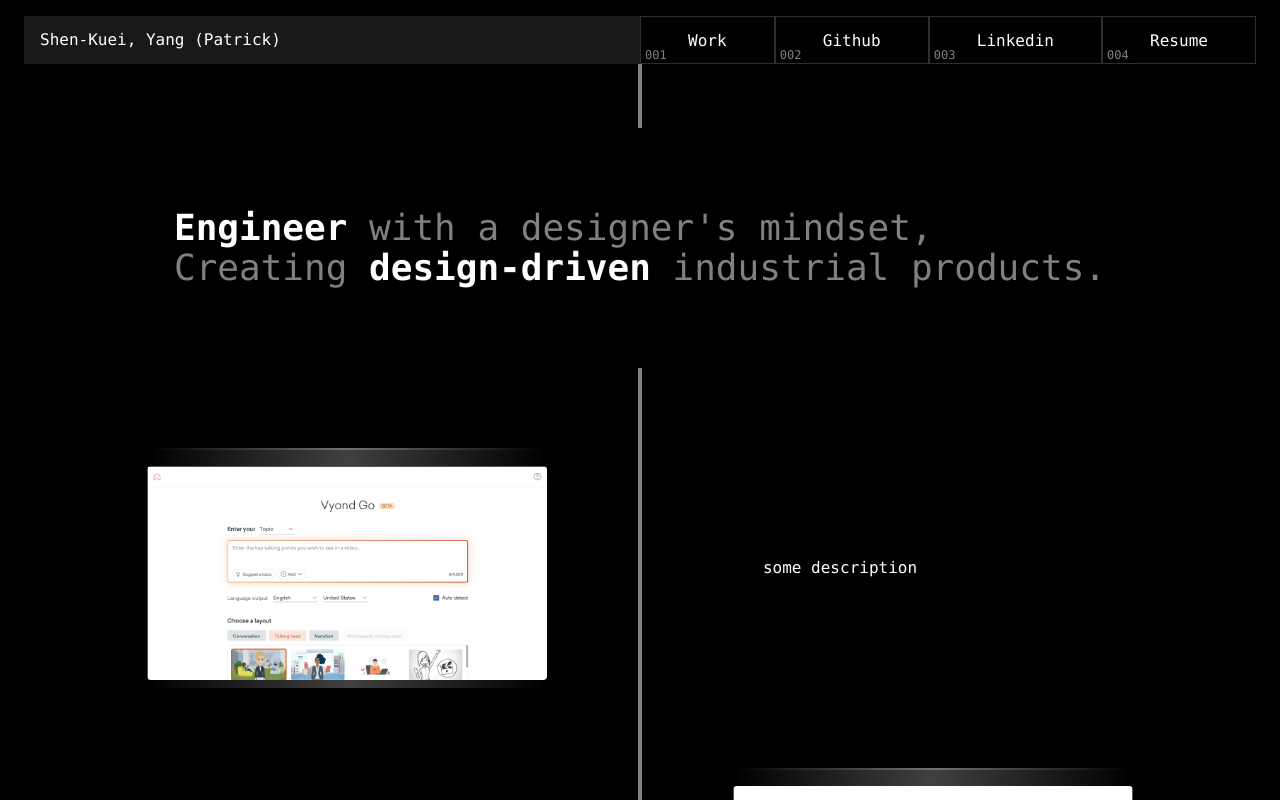
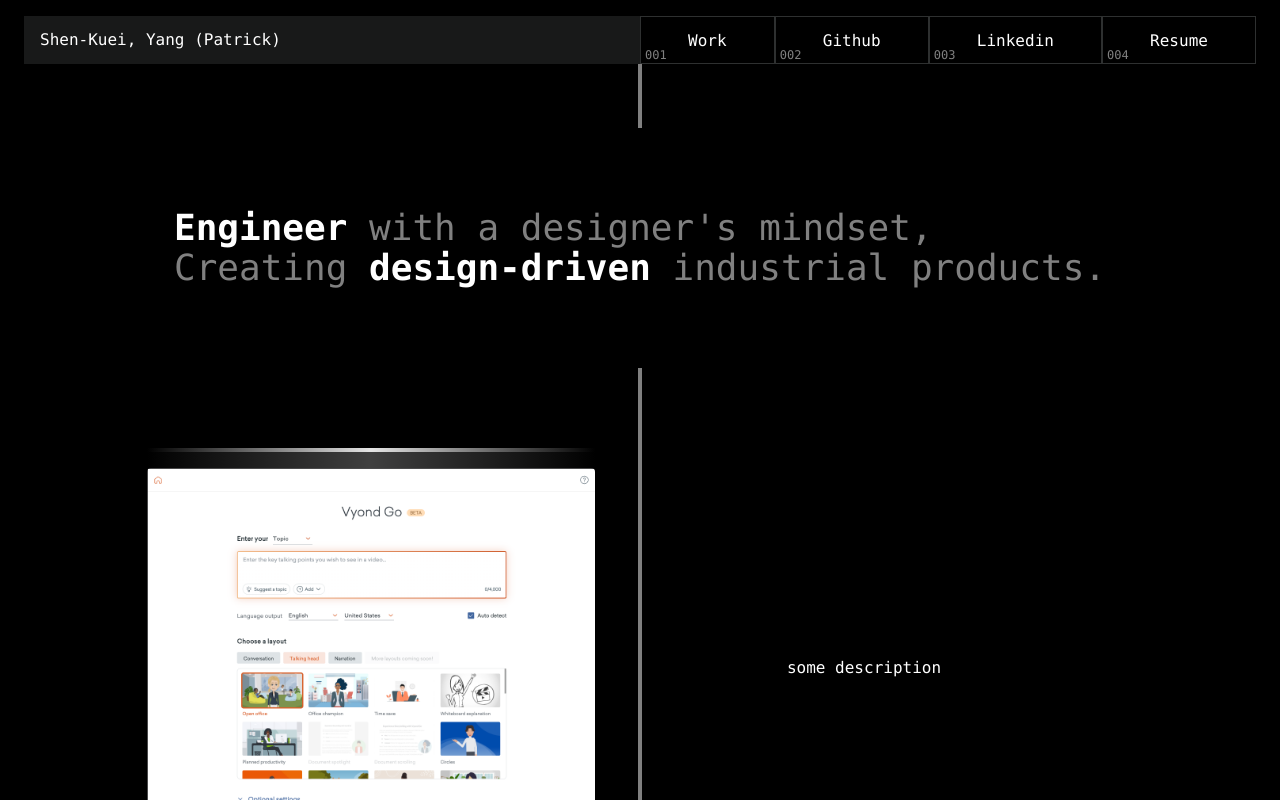
Before and after one commit to patrickkuei/Portfolio, a Next.js app: page / in a window 1280 px wide. Shown: the top 800 px of the page. Built offline with nearby package versions, Linux system fonts and the light colour scheme.

Commit message:
feat: add highlight current work

```diff
--- a/app/page.tsx
+++ b/app/page.tsx
@@ -1,5 +1,7 @@
+"use client";
+
 import Image from "next/image";
-import { ReactNode } from "react";
+import { ReactNode, useEffect, useRef, useState } from "react";
 
 const HeaderButton = ({
   children,
@@ -32,18 +34,49 @@ const DisplayedImg = ({
   src: string;
   imgClassName?: string;
 }) => {
+  const divRef = useRef<HTMLDivElement | null>(null);
+  const [isInView, setIsInView] = useState(false);
+
+  useEffect(() => {
+    const observer = new IntersectionObserver(
+      ([entry]) => {
+        setIsInView(entry.intersectionRatio >= 0.7);
+      },
+      {
+        threshold: [0.7],
+      }
+    );
+
+    const currentDivRef = divRef.current;
+
+    if (currentDivRef) {
+      observer.observe(currentDivRef);
+    }
+
+    return () => {
+      if (currentDivRef) {
+        observer.unobserve(currentDivRef);
+      }
+    };
+  }, []);
+
   return (
-    <div className="flex flex-col bg-gradient-to-r from-black via-neutral-700 to-black w-[400px] h-60 pb-2 rounded opacity-0 animate-slide-up [animation-delay:3.2s]">
-      <div className="bg-white h-1 w-full mb-4 bg-gradient-to-r from-black via-neutral-500 to-black" />
-      <div className="overflow-hidden rounded">
-        <Image
-          className={imgClassName}
-          src={src}
-          alt={src}
-          width={400}
-          height={240}
-        />
-      </div>
+    <div
+      ref={divRef}
+      className={`flex flex-col items-center w-[35vw] h-auto bg-gradient-to-r from-black via-neutral-700 to-black pb-2 rounded opacity-0 animate-slide-up [animation-delay:3.2s] group`}
+    >
+      <div
+        className={`h-1 w-full mb-4 bg-gradient-to-r from-black via-neutral-200 to-black ${
+          isInView ? "opacity-100" : "opacity-30"
+        } transition-opacity duration-300`}
+      />
+      <Image
+        className={`rounded ${imgClassName}`}
+        src={src}
+        alt={src}
+        width={500}
+        height={400}
+      />
     </div>
   );
 };
@@ -62,7 +95,7 @@ export default function Home() {
         <HeaderButton no={3}>Linkedin</HeaderButton>
         <HeaderButton no={4}>Resume</HeaderButton>
       </header>
-      <main className="flex flex-col gap-20 items-center w-4/5 relative after:w-1 after:bg-white after:absolute after:top-0 after:top-[-64px] after:opacity-50 after:-z-10 after:animate-show-bg-line after:[animation-delay:2.7s]">
+      <main className="flex flex-col gap-20 items-center w-4/5 relative after:w-1 after:bg-white after:absolute after:top-[-64px] after:opacity-50 after:-z-10 after:animate-show-bg-line after:[animation-delay:2.7s]">
         <div className="bg-black w-fit h-fit">
           <div className="text-4xl text-white/50 py-20 opacity-0 animate-slide-up [animation-delay:3s]">
             <span>
@@ -87,7 +120,7 @@ export default function Home() {
           <div className="flex-1 text-center my-auto opacity-0 animate-slide-up [animation-delay:4s]">
             some description
           </div>
-          <DisplayedImg src="/loading.png" imgClassName="relative top-[-35%]" />
+          <DisplayedImg src="/loading.png" />
         </div>
         <div className="w-full h-fit flex">
           <DisplayedImg src="/quickEdit.png" />
--- a/tailwind.config.ts
+++ b/tailwind.config.ts
@@ -31,7 +31,7 @@ const config: Config = {
           "100%": { opacity: "1" },
         },
         topdown: {
-          "0%": { bottom: "1000px" },
+          "0%": { bottom: "3000px" },
           "100%": { bottom: "0" },
         },
         slideup: {
```
